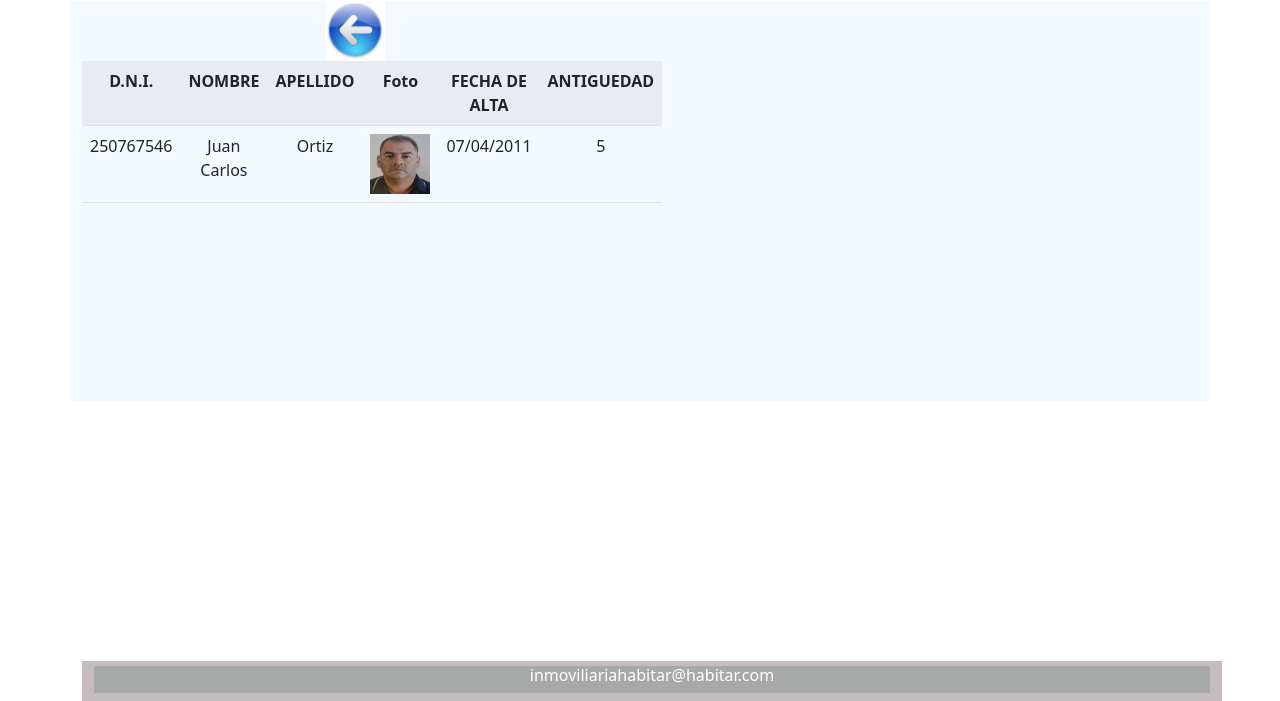
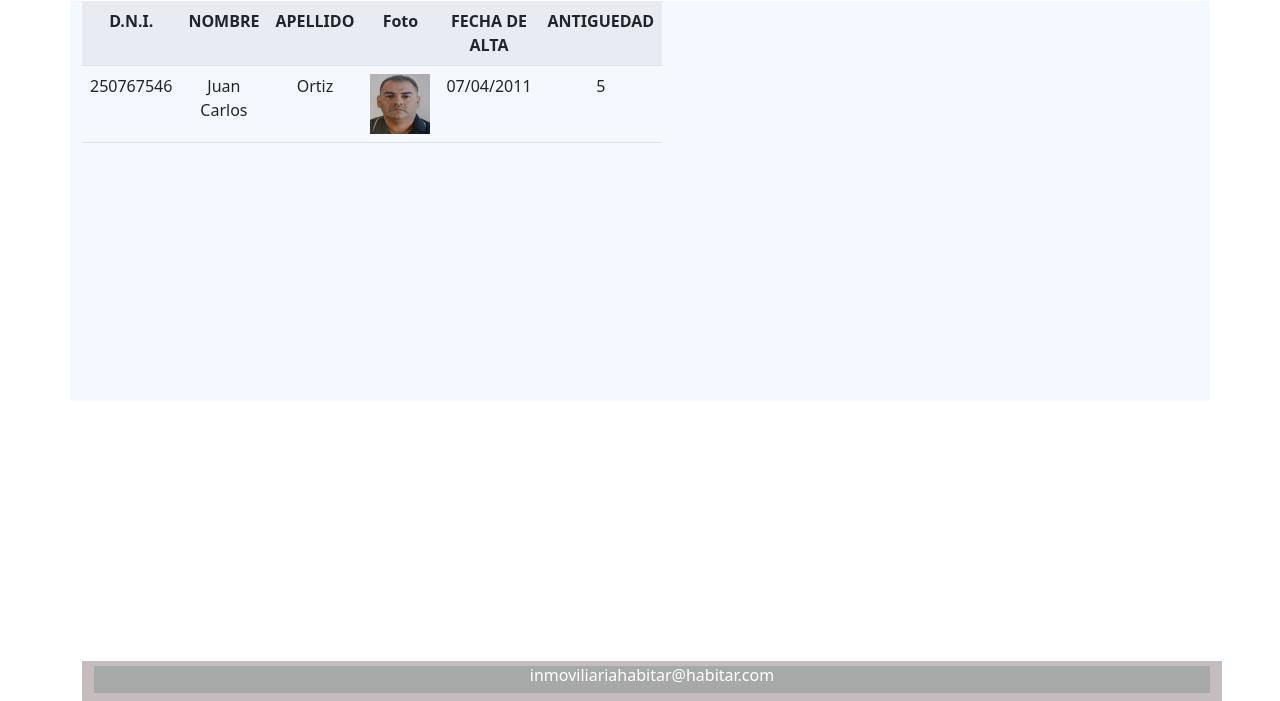
Before and after one commit to MRobertaMendoza/INMOBILIARIA_HABITA, a plain HTML site: page mostrarPropietario.html in a window 1280 px wide. Shown: the part 99-800 px from the top of the page. Drawn offline with Linux system fonts and the light colour scheme.

Commit message:
Update mostrarPropietario.html

```diff
--- a/mostrarPropietario.html
+++ b/mostrarPropietario.html
@@ -110,7 +110,7 @@
           <td>5</td>
         </tr>
 
-           <a href="index.html"><img src="img/regre2.jpg" height="60px;" width="60px;"></a>
+
               </form>
 
 
```
